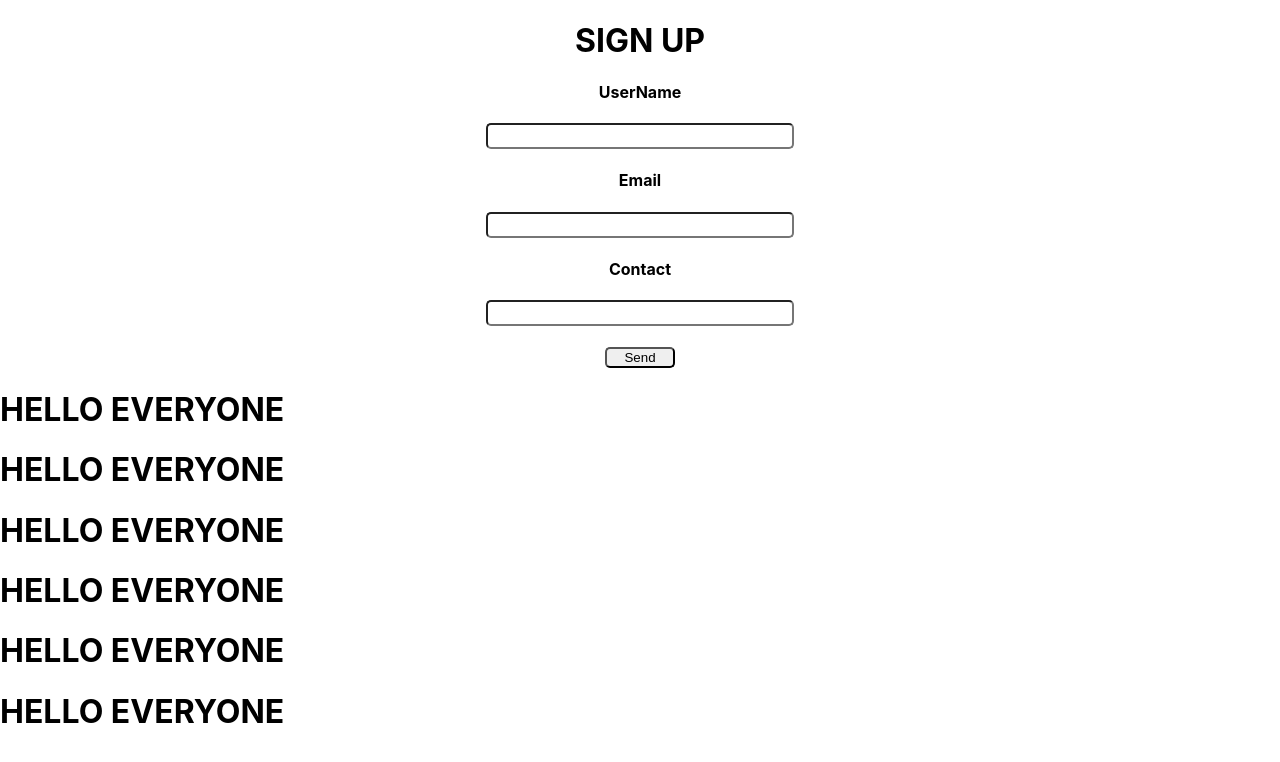
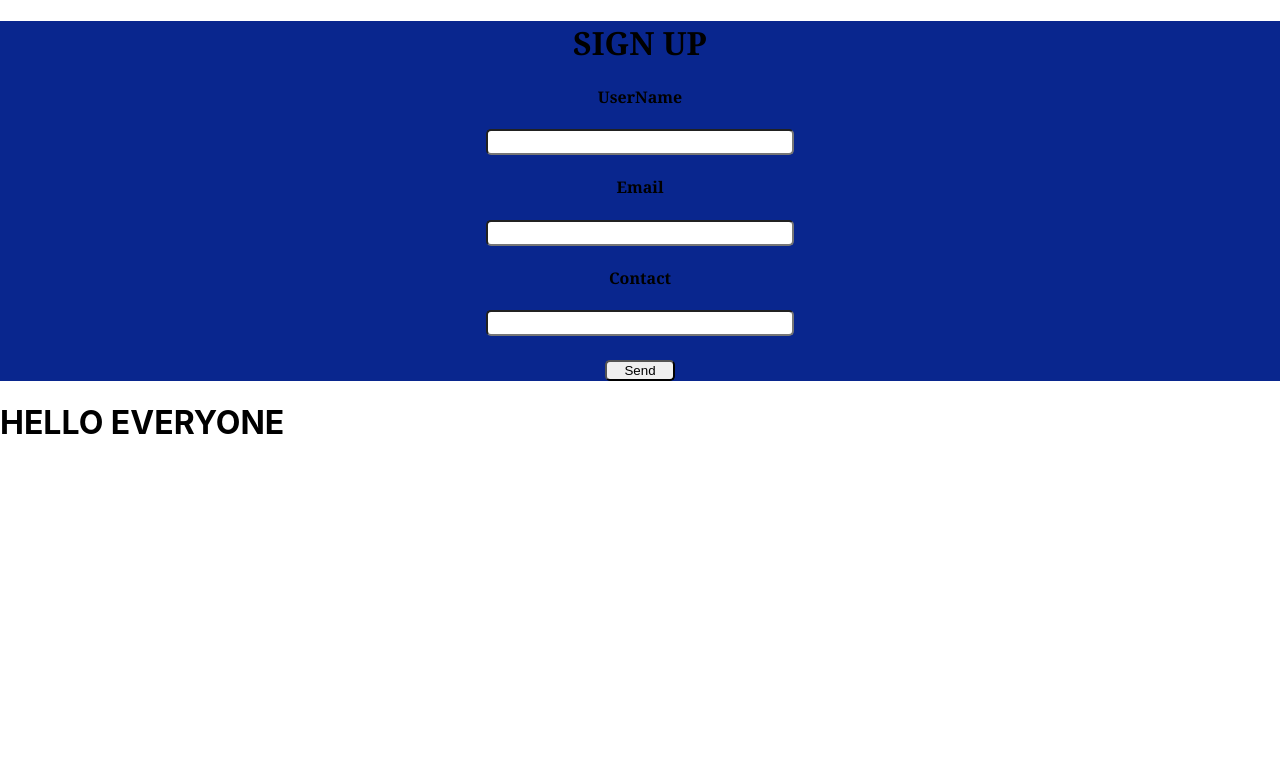
Before and after one commit to lyonsouma/React-Projects, a React (Create React App) app: page / in a window 1280 px wide. Shown: the top 762 px of the page. Built offline with nearby package versions, Linux system fonts and the light colour scheme.

Commit message:
styling form

```diff
--- a/public/index.html
+++ b/public/index.html
@@ -40,10 +40,6 @@
       To create a production bundle, use `npm run build` or `yarn build`.
     -->
     <h1>HELLO EVERYONE</h1>
-    <h1>HELLO EVERYONE</h1>
-    <h1>HELLO EVERYONE</h1>
-    <h1>HELLO EVERYONE</h1>
-    <h1>HELLO EVERYONE</h1>
-    <h1>HELLO EVERYONE</h1>
+
   </body>
 </html>
--- a/src/components/Form.css
+++ b/src/components/Form.css
@@ -8,3 +8,7 @@
     border-radius: 5px;
     cursor: pointer;
 }
+.bg{
+    background-color: rgb(9, 38, 142);
+    font-family: Georgia, 'Times New Roman', Times, serif;
+}
--- a/src/components/Form.js
+++ b/src/components/Form.js
@@ -21,7 +21,7 @@ class Form extends Component{
     }
     render(){
         return(
-            <form className="whole, round">
+            <form className="bg">
                 <div>
                     <h1>SIGN UP</h1>
                     <h4>UserName  </h4>
```
